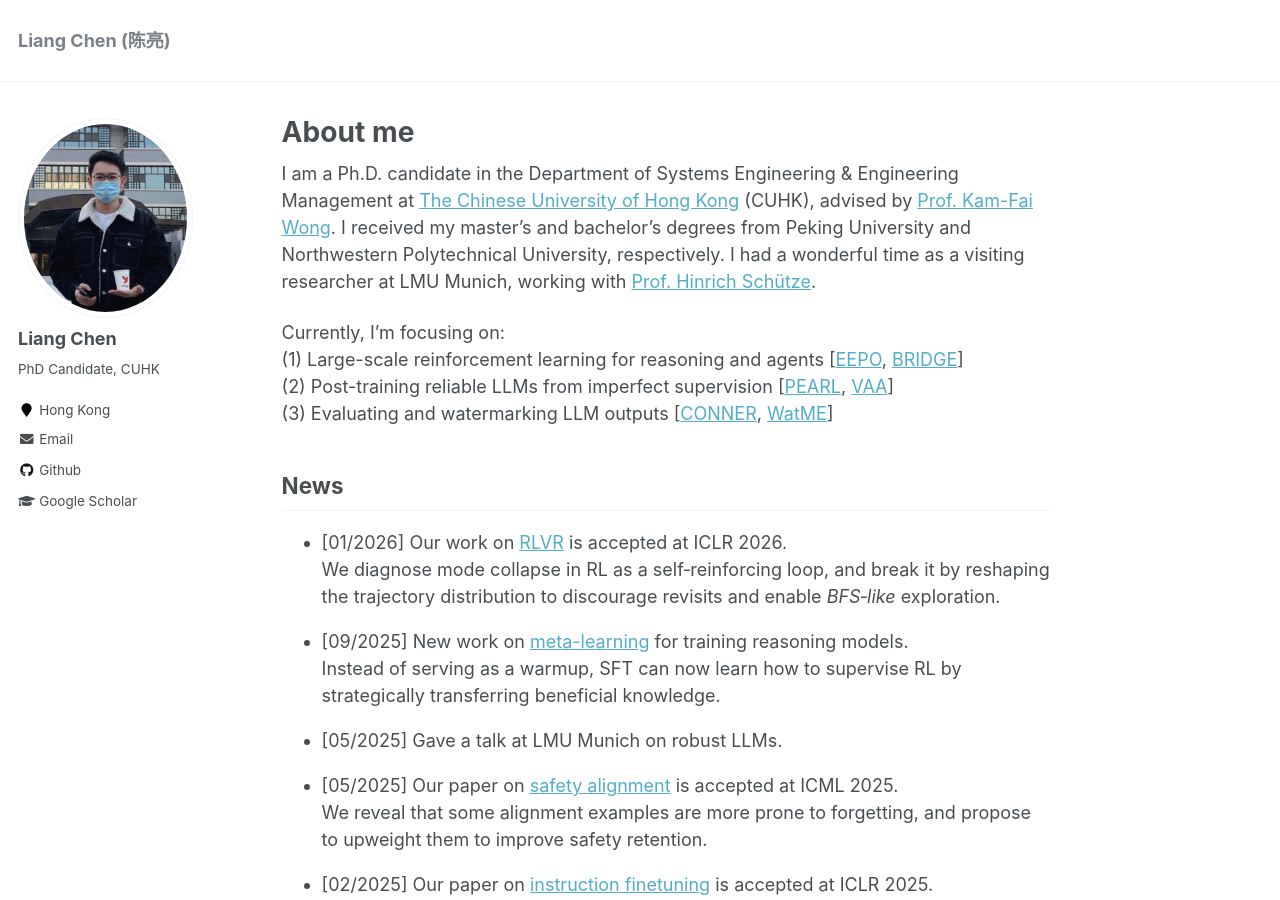
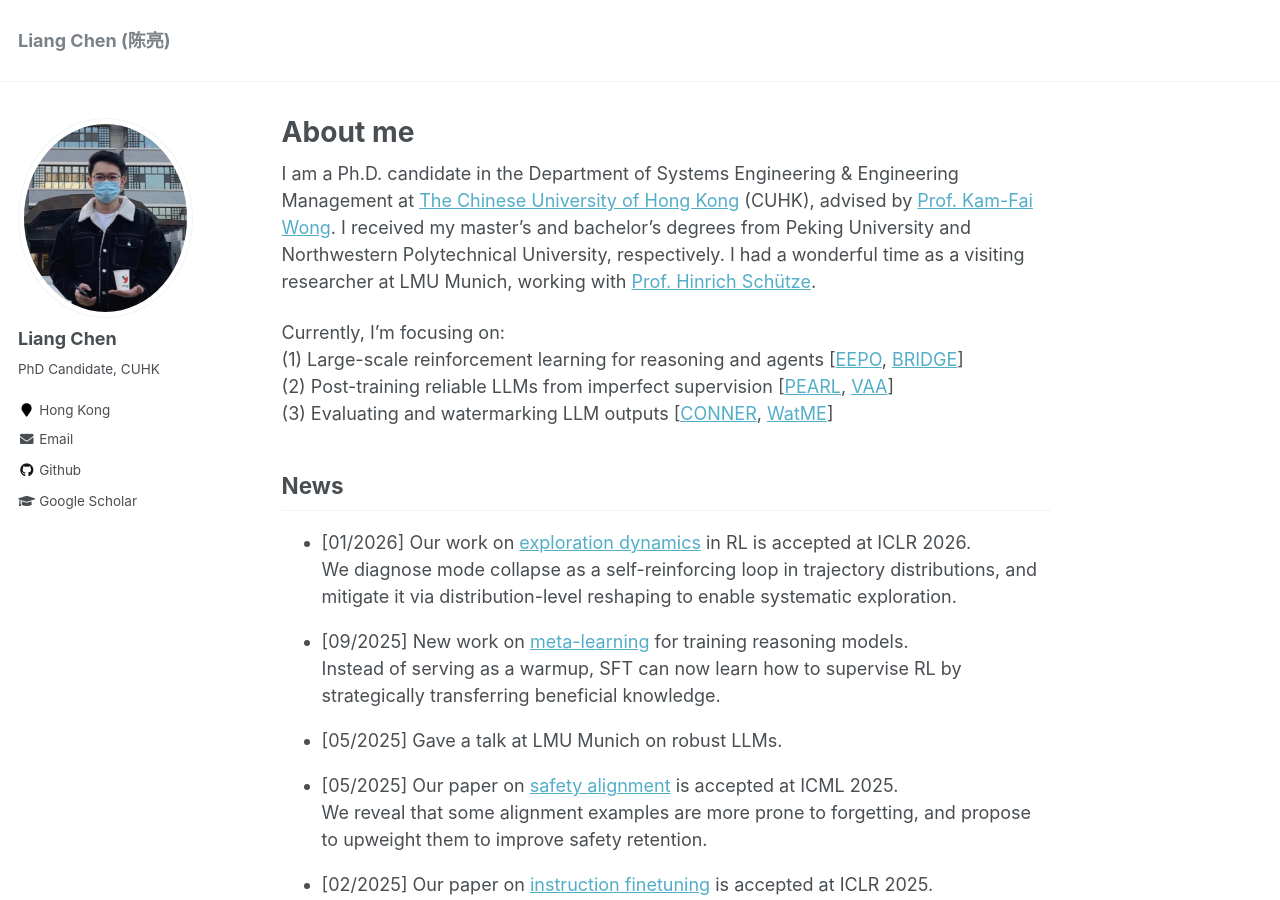
Before and after one commit to ChanLiang/ChanLiang.github.io, a Jekyll site: the page built from _pages/about.md, in a window 1280 px wide and 900 px high. Built offline with Jekyll 4.4.1, drawn with Linux system fonts in a browser that asks for light colours.

Commit message:
Update about.md

```diff
--- a/_pages/about.md
+++ b/_pages/about.md
@@ -56,8 +56,8 @@ He is dedicated to enhancing the reliability of LLMs across four dimensions:
 ## News
 
 
-- [01/2026] Our work on [RLVR](https://arxiv.org/pdf/2510.05837) is accepted at ICLR 2026.
-  We diagnose mode collapse in RL as a self‑reinforcing loop, and break it by reshaping the trajectory distribution to discourage revisits and enable *BFS‑like* exploration.
+- [01/2026] Our work on [exploration dynamics](https://arxiv.org/pdf/2510.05837) in RL is accepted at ICLR 2026.
+  We diagnose mode collapse as a self-reinforcing loop in trajectory distributions, and mitigate it via distribution-level reshaping to enable systematic exploration.
 
 <!-- - [09/2025] [New preprint](/talks/bridge.pdf): Cooperative SFT–RL for training advanced reasoning models.   -->
 - [09/2025] New work on [meta-learning](https://arxiv.org/abs/2509.06948) for training reasoning models.
```
